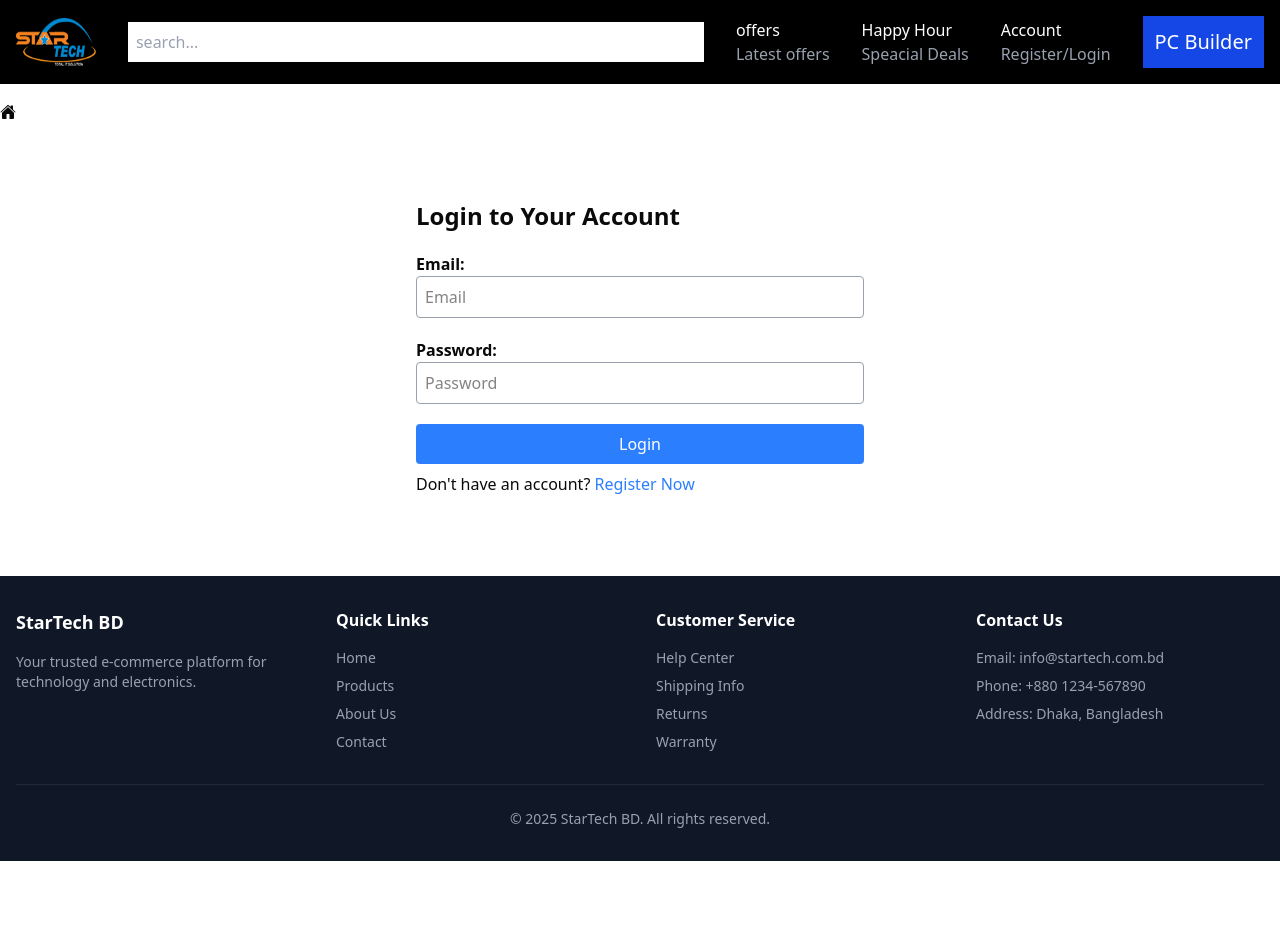
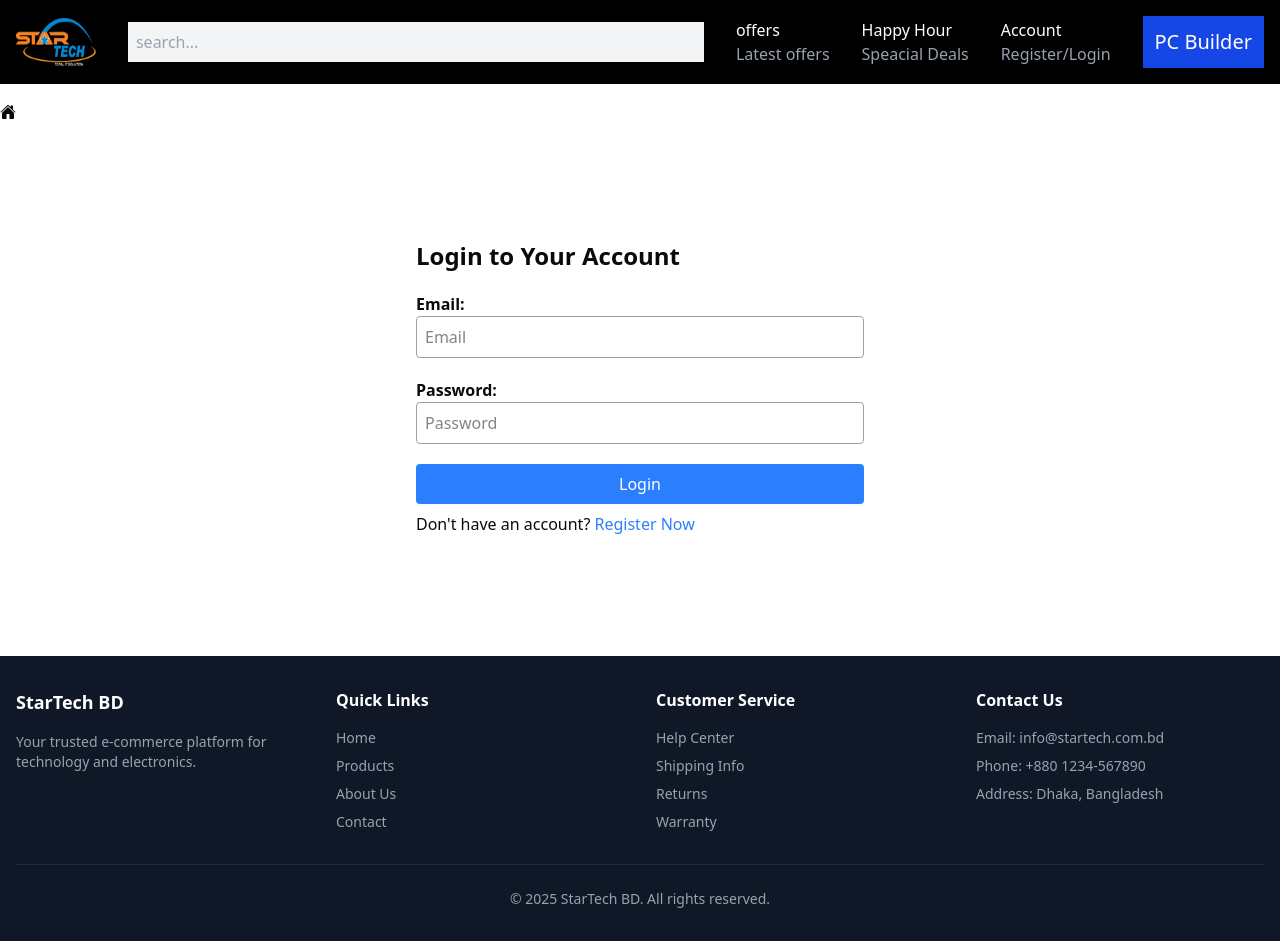
Before and after one commit to Shdeveloper12/E-Commerce-Platform, a Next.js app: page /login in a window 1280 px wide. Before the commit the page ends 861 px from the top, so only its background shows below. Built offline with nearby package versions, Linux system fonts and the light colour scheme.

Commit message:
fixed some design issues

```diff
--- a/src/app/login/page.tsx
+++ b/src/app/login/page.tsx
@@ -45,7 +45,7 @@
           <IoHome />
         </Link>
       </h1>
-      <div className=" my-20 mx-auto max-w-md">
+      <div className=" my-30 mx-auto max-w-md ">
         <h1 className="text-2xl font-bold mb-5">Login to Your Account</h1>
         <form onSubmit={handleSubmit} className="">
              {error && (
--- a/src/components/ui/navber.tsx
+++ b/src/components/ui/navber.tsx
@@ -6,10 +6,10 @@
     <div className="bg-black text-white ">
       <div className="flex justify-between items-center mx-auto max-w-8xl p-4">
       <div>
-        <img src={logo.src} className="w-20 h-12" alt="StarTech BD Logo" />
+        <Link href="/"><img src={logo.src} className="w-20 h-12" alt="StarTech BD Logo" /></Link>
       </div>
        <div>
-        <input className="w-xl bg-white p-2 placeholder:text-gray-400" placeholder="search..." type="text"  />
+        <input className="w-xl p-2 placeholder:text-gray-400 text-black bg-gray-100" placeholder="search..." type="text"  />
 
        </div>
        <div>
```
